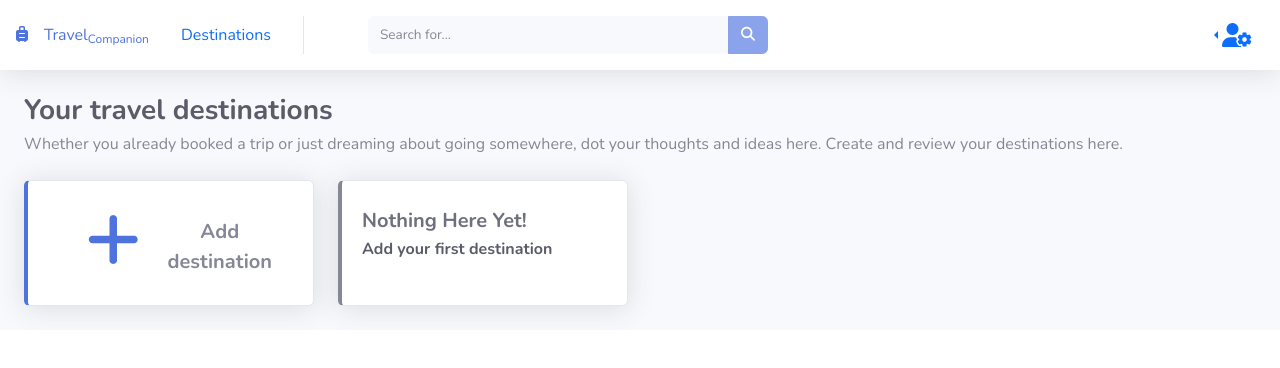
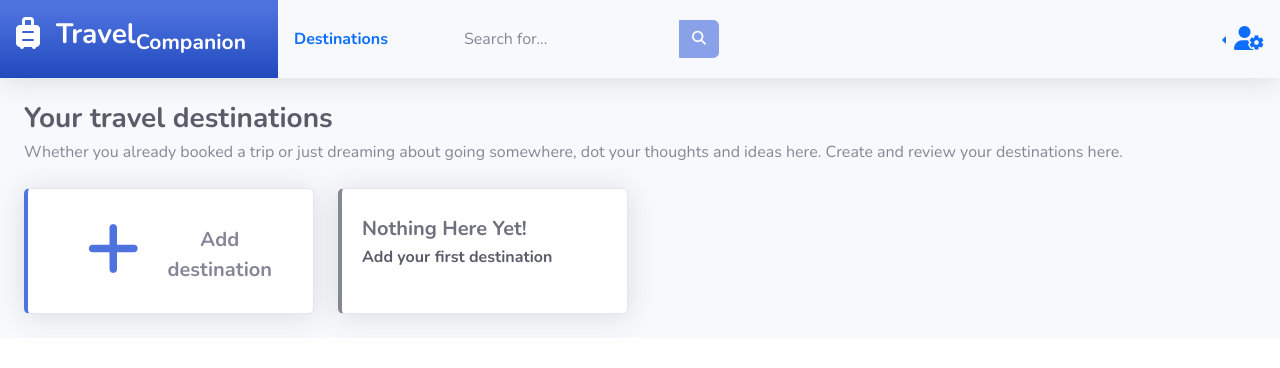
Before and after one commit to Hevsy/Travel-Companion, a Flask app: page /dest in a window 1280 px wide. Shown: the top 368 px of the page. Run offline with Flask 3, Linux system fonts and the light colour scheme; the visitor is signed in with stand-in values (Sample User, id 1); some libraries are stand-ins or nearby versions.

Commit message:
style: :lipstick: re-styling UI

```diff
--- a/app/templates/layout.html
+++ b/app/templates/layout.html
@@ -38,16 +38,21 @@
             <!-- Main Content -->
             <div id="content">
                 <!-- Topbar -->
-                <nav class="navbar navbar-expand navbar-light bg-white topbar mb-4 static-top shadow">
+                <nav class="navbar navbar-expand mb-4 static-top shadow p-0">
                     <!-- Topbar - Brand -->
-                    <a class="link-body-emphasis text-decoration-none d-flex align-items-center justify-content-center" href="/">
-                        <div class="sidebar-brand-icon">
-                            <i class="fa-solid fa-suitcase-rolling"></i>
-                        </div>
-                        <div class="sidebar-brand-text mx-3">Travel<sub>Companion</sub></div>
+                    <a class="link-body-emphasis p-3 bg-gradient-primary text-decoration-none d-flex align-items-center justify-content-center text-white"
+                        href="/">
+                        <h2>
+                            <div class="sidebar-brand-icon m-0">
+                                <i class="fa-solid fa-suitcase-rolling font"></i>
+                            </div>
+                        </h2>
+                        <h3>
+                            <div class="sidebar-brand-text mx-3 font-weight-bold">Travel<sub>Companion</sub></div>
+                        </h3>
                     </a>
                     <!-- Topbar - Page name -->
-                    <a class="nav-link">
+                    <a class="nav-link p-3 font-weight-bold">
                         <span>{% block title2 %}{% endblock %}</span></a>
                     <div class="topbar-divider d-none d-sm-block"></div>
                     <div class="mx-3"></div>
```
